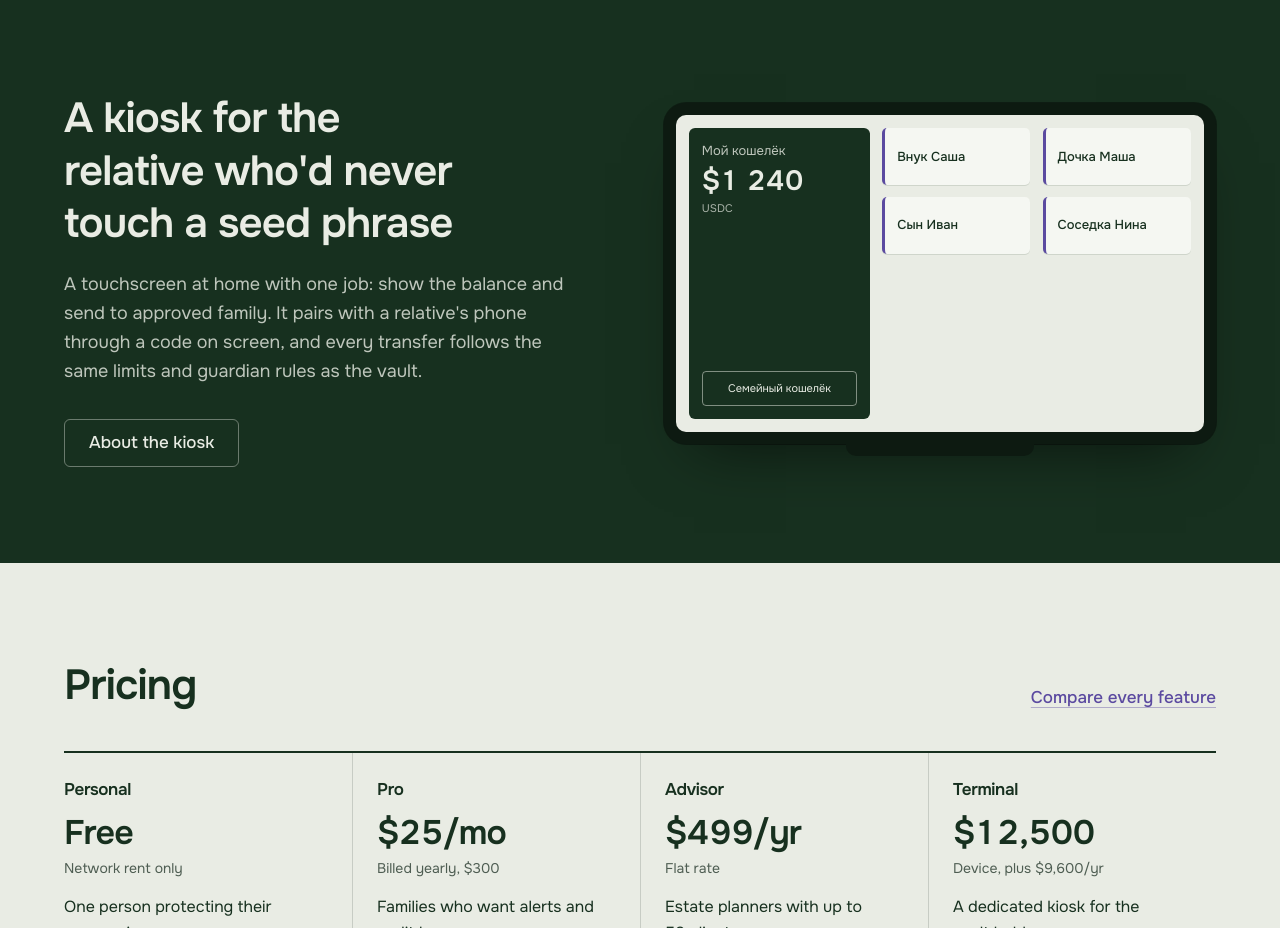
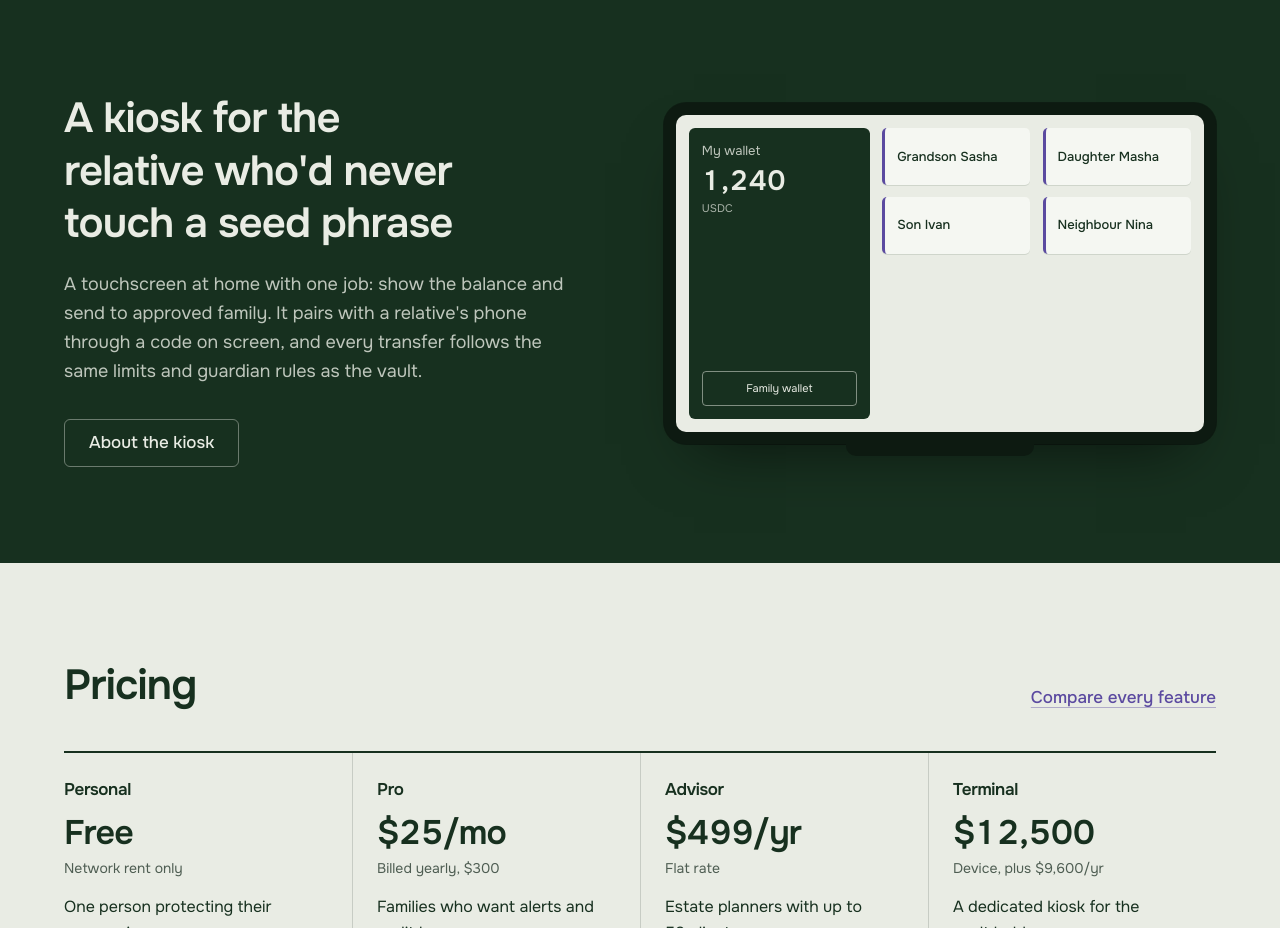
Before and after one commit to Zer0C00I/Trellis, a Next.js app in the folder web/: page / in a window 1280 px wide. Shown: the part 1900-2828 px from the top of the page. Built offline with nearby package versions, Linux system fonts and the light colour scheme; no server answers; what @solana/wallet-adapter-react, @solana/wallet-adapter-react-ui, @solana/web3.js would draw is missing.

Commit message:
fix(web): kiosk illustration in English

```diff
--- a/web/src/components/site/kiosk-device.tsx
+++ b/web/src/components/site/kiosk-device.tsx
@@ -2,7 +2,7 @@
 // with the balance on the left and the family as large tiles on the right.
 // Drawn at the device's 800x480 proportions; purely illustrative.
 
-const FAMILY = ['Внук Саша', 'Дочка Маша', 'Сын Иван', 'Соседка Нина']
+const FAMILY = ['Grandson Sasha', 'Daughter Masha', 'Son Ivan', 'Neighbour Nina']
 
 export function KioskDevice({ className = '' }: { className?: string }) {
   return (
@@ -10,11 +10,11 @@ export function KioskDevice({ className = '' }: { className?: string }) {
       <div className="rounded-[22px] bg-[#0d1a11] p-3 shadow-[0_30px_60px_-30px_rgb(0_0_0/0.6)] ring-1 ring-black/40">
         <div className="grid aspect-[800/480] grid-cols-[36%_1fr] gap-[2.5%] overflow-hidden rounded-[10px] bg-lichen p-[2.5%]">
           <div className="flex flex-col rounded-[6px] bg-ivy p-[7%] text-lichen">
-            <span className="text-[clamp(8px,1.6vw,13px)] opacity-80">Мой кошелёк</span>
-            <span className="tabular mt-[4%] text-[clamp(14px,3.4vw,28px)] font-semibold leading-none">$1 240</span>
+            <span className="text-[clamp(8px,1.6vw,13px)] opacity-80">My wallet</span>
+            <span className="tabular mt-[4%] text-[clamp(14px,3.4vw,28px)] font-semibold leading-none">1,240</span>
             <span className="mt-[3%] text-[clamp(7px,1.3vw,11px)] opacity-70">USDC</span>
             <span className="mt-auto rounded-[4px] border border-lichen/50 py-[5%] text-center text-[clamp(7px,1.3vw,11px)]">
-              Семейный кошелёк
+              Family wallet
             </span>
           </div>
           <div className="grid grid-cols-2 content-start gap-[4%]">
```
